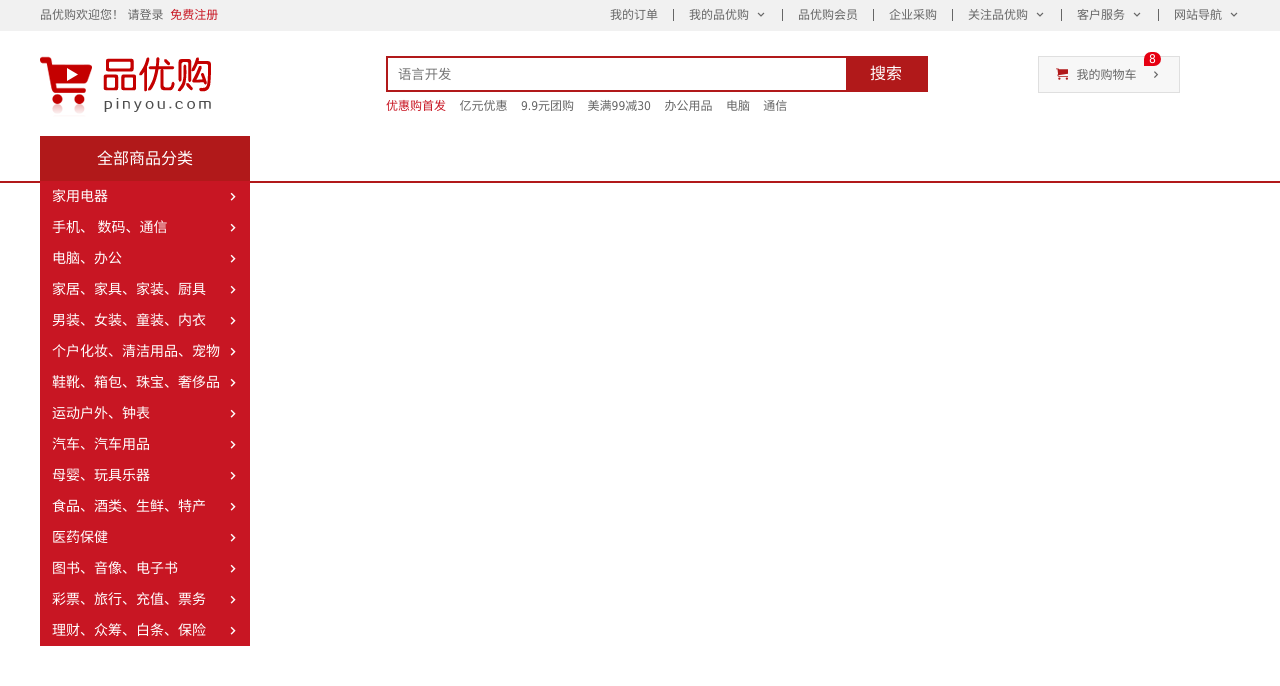
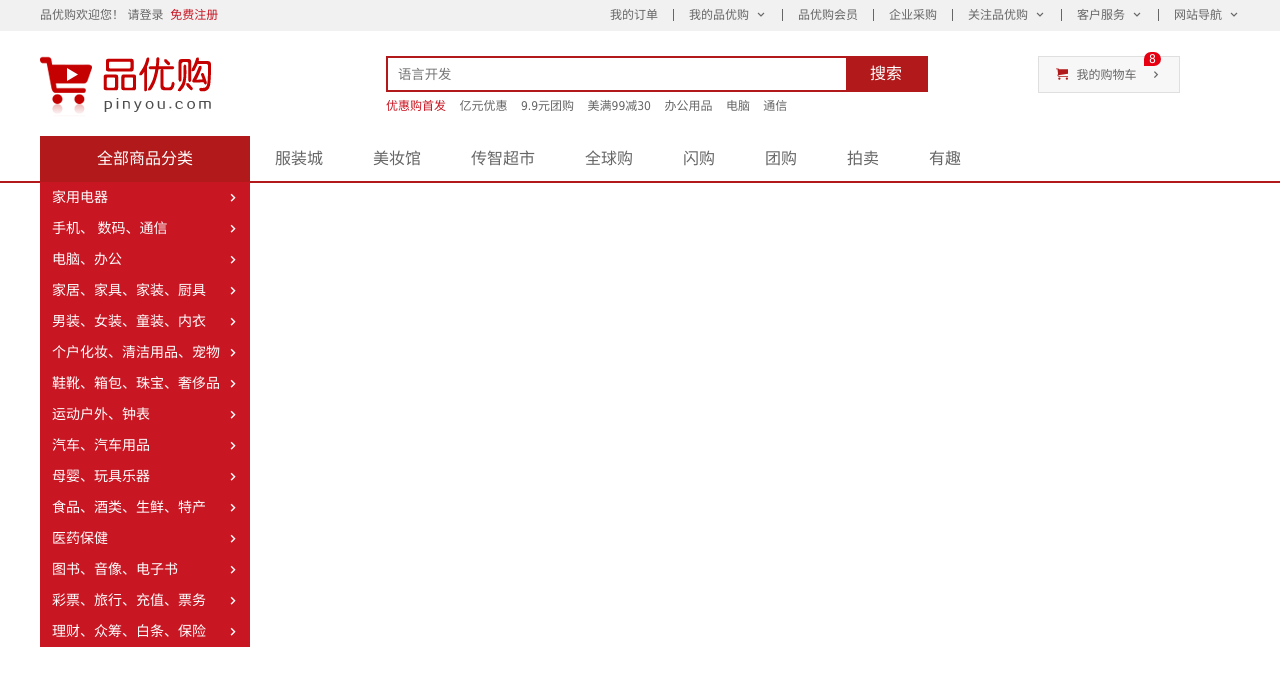
Before and after one commit to cloudnzk/pinyougou, a plain HTML site: page index.html in a window 1280 px wide. Drawn offline with Linux system fonts and the light colour scheme; files whose address does not match are found by name.

Commit message:
navitems导航栏组制作完成

```diff
--- a/css/common.css
+++ b/css/common.css
@@ -194,6 +194,7 @@
     /* 这里设置了465px的高度，已经溢出到父盒子下面了.也可以不设置，让文字自动撑开盒子 */
     height: 465px;
     background-color: #c81623;
+    margin-top: 1px;
 }
 
 .dropdown .dd ul li {
@@ -223,6 +224,7 @@
     color: #fff;
 }
 
+/* 经过li的时候（这样区域大一点），里面的a颜色会变化 */
 .dropdown .dd ul li:hover a {
     color: #c81623;
 }
@@ -235,3 +237,16 @@
 .dropdown .dd ul li:hover span {
     color: #c81623;
 }
+
+.navitems ul li {
+    float: left;
+}
+
+.navitems ul li a {
+    display: block;
+    height: 45px;
+    line-height: 45px;
+    font-size: 16px;
+    /* 这里给a一个padding值，选中的范围可以大一点，方便用户点击链接 */
+    padding: 0 25px;
+}
--- a/index.html
+++ b/index.html
@@ -101,7 +101,18 @@
                     </ul>
                 </div>
             </div>
-            <div class="navitems"></div>
+            <div class="navitems">
+                <ul>
+                    <li><a href="#">服装城</a></li>
+                    <li><a href="#">美妆馆</a></li>
+                    <li><a href="#">传智超市</a></li>
+                    <li><a href="#">全球购</a></li>
+                    <li><a href="#">闪购</a></li>
+                    <li><a href="#">团购</a></li>
+                    <li><a href="#">拍卖</a></li>
+                    <li><a href="#">有趣</a></li>
+                </ul>
+            </div>
         </div>
     </nav>
     <!-- nav模块制作end -->
```
